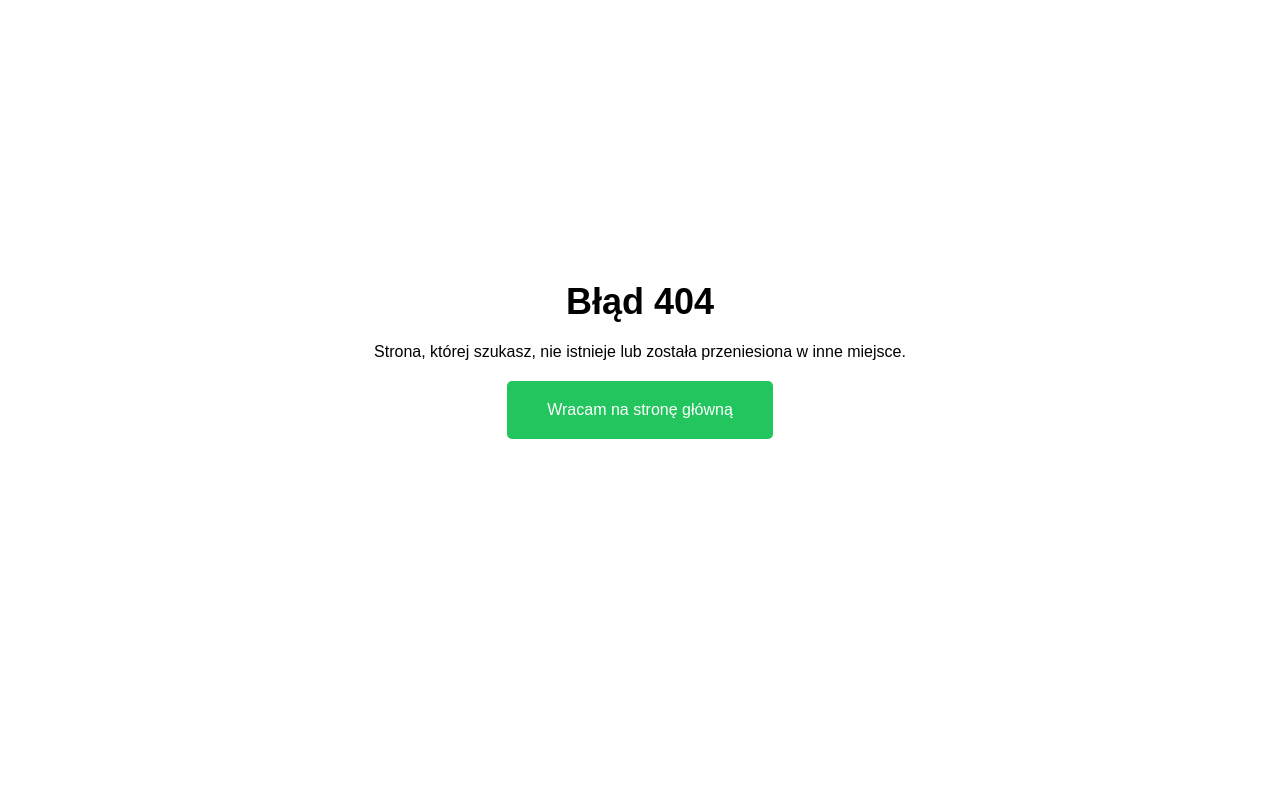
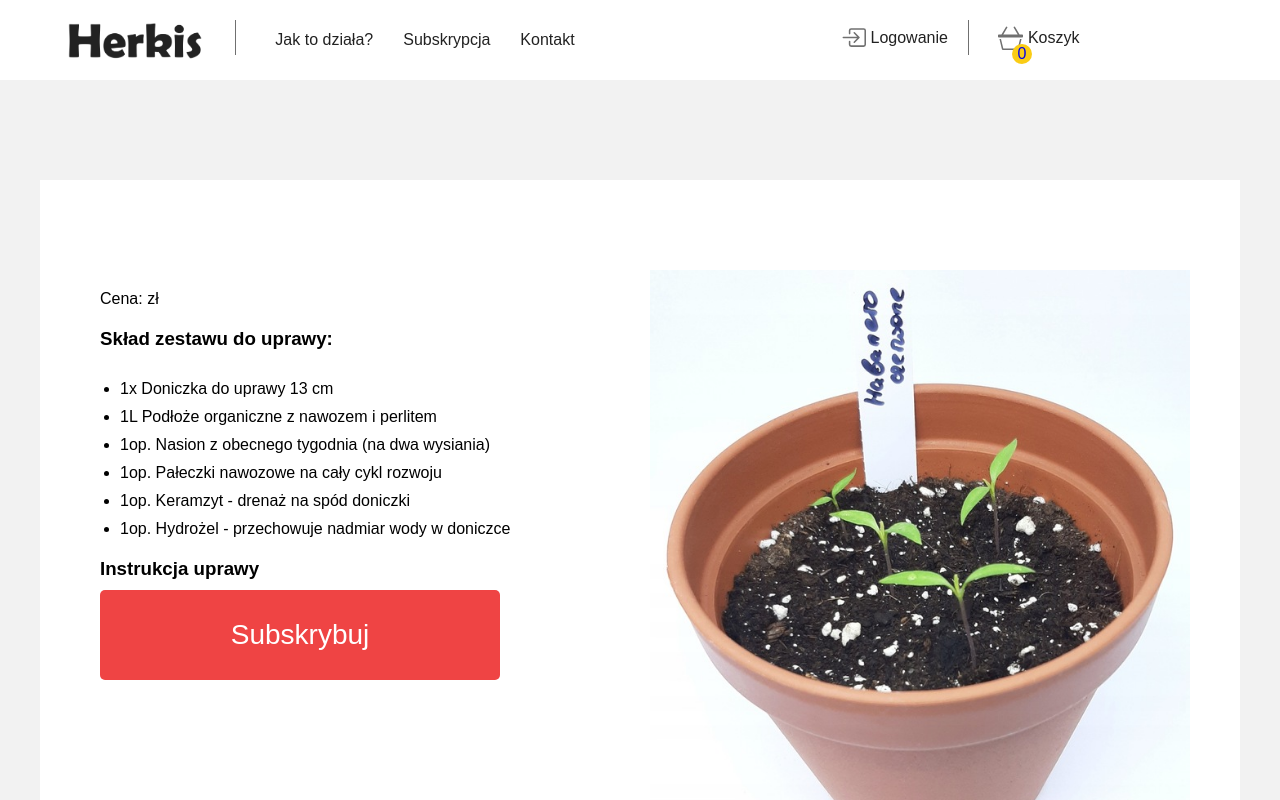
Before and after one commit to migdalius/herkis_shop, a React (Create React App) app in the folder client/: page /subskrypcja/1 in a window 1280 px wide. Before the commit this address had no page. Built offline with nearby package versions, Linux system fonts and the light colour scheme; no server answers.

Commit message:
Delivery page (changes)

```diff
--- a/client/package.json
+++ b/client/package.json
@@ -11,6 +11,7 @@
     "react": "^18.2.0",
     "react-bootstrap-icons": "^1.10.2",
     "react-dom": "^18.2.0",
+    "react-modal": "^3.16.1",
     "react-redux": "^8.0.5",
     "react-router-dom": "^6.5.0",
     "react-scripts": "5.0.1",
--- a/client/src/App.jsx
+++ b/client/src/App.jsx
@@ -26,6 +26,7 @@ import Pay from "./pages/pay/Pay";
 import Sub from "./pages/sub/Sub";
 import Work from "./pages/work/Work";
 import Contact from "./pages/contact/Contact";
+import SingleSub from "./pages/singleSub/SingleSub";
 
 function App() {
   const user = useSelector((state) => state.user.currentUser);
@@ -44,6 +45,7 @@ function App() {
         />
         <Route path="/rejestracja" element={<Register />} />
         <Route path="/subskrypcja" element={<Sub />} />
+        <Route path="/subskrypcja/:id" element={<SingleSub />} />
         <Route path="/jak-dziala-zestaw-do-uprawy" element={<Work />} />
         <Route path="/kontakt" element={<Contact />} />
         <Route path="/moje-konto" element={<HomeAdmin />} />
--- a/client/src/pages/delivery/Delivery.jsx
+++ b/client/src/pages/delivery/Delivery.jsx
@@ -11,6 +11,9 @@ import {
 } from "react-bootstrap-icons";
 import { useSelector } from "react-redux";
 import { Link } from "react-router-dom";
+
+import { useEffect, useState } from "react";
+import axios from "axios";
 
 const MainContainer = styled.div`
   background-color: #f4f6f9;
@@ -313,8 +316,51 @@ const DeliveryImg = styled.img`
 const SubTitle = styled.p`
   margin: 20px;
 `;
+
+const DevContainer = styled.div`
+  margin: 20px;
+  padding-top: 30px;
+`;
+
+const DevMain = styled.div`
+  display: flex;
+  flex-direction: column;
+  width: 350px;
+  height: auto;
+  background-color: #e2e8f0;
+  border-radius: 5px;
+  padding: 10px;
+`;
+
+const DevTitle = styled.h2`
+  font-size: 20px;
+  padding-bottom: 10px;
+`;
+const DevAdress = styled.div`
+  display: flex;
+  flex-direction: column;
+  gap: 5px;
+`;
+
+const DName = styled.p``;
+const DAdress = styled.p``;
+const DZip = styled.p``;
+const DCity = styled.p``;
+const DPhone = styled.p``;
+
+const DevButton = styled.button`
+  width: 30%;
+  height: 30px;
+  margin-top: 10px;
+  border: none;
+  background-color: #64748b;
+  color: #fff;
+  border-radius: 5px;
+`;
 const Delivery = () => {
   const cart = useSelector((state) => state.cart);
+  const user = useSelector((state) => state.user.currentUser);
+
   return (
     <MainContainer>
       <Container>
@@ -339,6 +385,21 @@ const Delivery = () => {
           <Wrapper>
             <Title>Adres dostawy</Title>
             <CartContainer>
+              {user ? (
+                <DevContainer>
+                  <DevMain>
+                    <DevTitle>Adres Dostawy</DevTitle>
+                    <DevAdress>
+                      <DName>Imię i Nazwisko: {user.name}</DName>
+                      <DAdress>Adres Dostawy: {user.delivery}</DAdress>
+                      <DZip>Kod pocztowy: {user.zip}</DZip>
+                      <DCity>Miasto: {user.city}</DCity>
+                      <DPhone>Telefon: {user.phone}</DPhone>
+                    </DevAdress>
+                    <DevButton>Zmień Adres</DevButton>
+                  </DevMain>
+                </DevContainer>
+              ) : (
                 <FormContainer>
                   <FormWrapper>
                     <Form>
@@ -351,6 +412,7 @@ const Delivery = () => {
                     </Form>
                   </FormWrapper>
                 </FormContainer>
+              )}
               <SecondTitle>Wybierz rodzaj dostawy</SecondTitle>
               <SubTitle>Darmowa dostawa</SubTitle>
               <WrapperButton>
--- /dev/null
+++ b/client/src/pages/singleSub/SingleSub.jsx
@@ -0,0 +1,199 @@
+import React from "react";
+import styled, { keyframes } from "styled-components";
+import Footer from "../../components/footer/Footer";
+
+import TopNav from "../../components/topNav/TopNav";
+import { Link } from "react-router-dom";
+
+import { Basket, Clock } from "react-bootstrap-icons";
+import { useLocation } from "react-router-dom";
+import { useEffect, useState } from "react";
+import { publicRequest } from "../requestMethods";
+import { addProduct } from "../../redux/cartRedux";
+import { useDispatch } from "react-redux";
+
+const MainContainer = styled.div`
+  height: auto;
+  background-color: #f2f2f2;
+  display: flex;
+  justify-content: center;
+  align-items: center;
+  padding-top: 100px;
+  padding-bottom: 100px;
+`;
+
+const Container = styled.div`
+  display: flex;
+  width: 1200px;
+  height: auto;
+  background-color: #fff;
+  @media (max-width: 1215px) {
+    width: 900px;
+  }
+  @media (max-width: 915px) {
+    width: 700px;
+  }
+  @media (max-width: 715px) {
+    width: 600px;
+  }
+  @media (max-width: 615px) {
+    width: 500px;
+  }
+  @media (max-width: 515px) {
+    width: 400px;
+  }
+  @media (max-width: 415px) {
+    width: 350px;
+  }
+  @media (max-width: 360px) {
+    width: 300px;
+  }
+`;
+
+const Wrap = styled.div`
+  margin: 50px;
+  width: 100%;
+`;
+
+const TextContainer = styled.div`
+  height: auto;
+`;
+const TitleSection = styled.h2`
+  font-size: 32px;
+  margin-top: 40px;
+`;
+const TextWrap = styled.div`
+  display: flex;
+  @media (max-width: 915px) {
+    flex-direction: column-reverse;
+  }
+`;
+const ImgWrap = styled.div`
+  width: 50%;
+  @media (max-width: 915px) {
+    width: 100%;
+  }
+`;
+
+const Img = styled.img`
+  width: 100%;
+`;
+const DescWrap = styled.div`
+  margin: 10px;
+  width: 50%;
+  @media (max-width: 915px) {
+    width: 100%;
+  }
+`;
+const Desc = styled.p`
+  padding-top: 10px;
+`;
+
+const List = styled.ul`
+  margin: 20px;
+`;
+const ListItem = styled.li`
+  padding-top: 10px;
+`;
+
+const SubTitle = styled.h3`
+  margin-top: 20px;
+`;
+
+const Button = styled.button`
+  width: 400px;
+  height: 90px;
+  border: none;
+  border-radius: 5px;
+  background-color: #ef4444;
+  color: #fff;
+  font-size: 28px;
+  cursor: pointer;
+`;
+
+const SingleSub = () => {
+  const location = useLocation();
+  const id = location.pathname.split("/")[2];
+
+  const [product, setProduct] = useState({});
+  const [quantity, setQuantity] = useState(1);
+
+  const dispatch = useDispatch();
+
+  useEffect(() => {
+    const getProduct = async () => {
+      try {
+        const res = await publicRequest.get(`/products/find/${id}`);
+        setProduct(res.data);
+      } catch (err) {
+        console.log(err);
+      }
+    };
+    getProduct();
+  }, [id]);
+
+  const handleQuantity = (type) => {
+    if (type === "dec") {
+      quantity > 1 && setQuantity(quantity - 1);
+    } else {
+      setQuantity(quantity + 1);
+    }
+  };
+
+  const handleClick = () => {
+    //update cart
+    dispatch(
+      addProduct({
+        ...product,
+        quantity,
+      })
+    );
+  };
+
+  return (
+    <>
+      <TopNav />
+      <MainContainer>
+        <Container>
+          <Wrap>
+            <TextContainer>
+              <TitleSection>{product.title}</TitleSection>
+              <TextWrap>
+                <DescWrap>
+                  <Desc>Cena: {product.price} zł</Desc>
+                  <SubTitle>Skład zestawu do uprawy:</SubTitle>
+                  <List>
+                    <ListItem>1x Doniczka do uprawy 13 cm</ListItem>
+                    <ListItem>
+                      1L Podłoże organiczne z nawozem i perlitem
+                    </ListItem>
+                    <ListItem>
+                      1op. Nasion z obecnego tygodnia (na dwa wysiania)
+                    </ListItem>
+                    <ListItem>
+                      1op. Pałeczki nawozowe na cały cykl rozwoju
+                    </ListItem>
+                    <ListItem>1op. Keramzyt - drenaż na spód doniczki</ListItem>
+                    <ListItem>
+                      1op. Hydrożel - przechowuje nadmiar wody w doniczce
+                    </ListItem>
+                  </List>
+                  <SubTitle>Instrukcja uprawy</SubTitle>
+                  <Desc>
+                    <Button onClick={handleClick}>Subskrybuj</Button>
+                  </Desc>
+                </DescWrap>
+                <ImgWrap>
+                  <Img src="../img/zestaw-do-uprawy-1.png" />
+                </ImgWrap>
+              </TextWrap>
+            </TextContainer>
+          </Wrap>
+        </Container>
+      </MainContainer>
+      <Footer />
+    </>
+  );
+};
+
+export default SingleSub;
--- a/client/src/pages/sub/Sub.jsx
+++ b/client/src/pages/sub/Sub.jsx
@@ -10,6 +10,7 @@ import axios from "axios";
 import { useDispatch, useSelector } from "react-redux";
 import { addProduct } from "../../redux/cartRedux";
 import Counter from "../../components/counter/Counter";
+import Modal from "react-modal";
 
 const MainContainer = styled.div`
   height: auto;
@@ -234,8 +235,6 @@ const BigDescTitle = styled.p`
 `;
 const Sub = () => {
   const [product, setProduct] = useState({});
-  const dispatch = useDispatch();
-  const [quantity, setQuantity] = useState(1);
 
   const [products, setProducts] = useState([]);
   const [months, setMonths] = useState([]);
@@ -262,16 +261,6 @@ const Sub = () => {
     };
     getProducts();
   }, []);
-
-  const handleClick = () => {
-    //update cart
-    dispatch(
-      addProduct({
-        ...product,
-        quantity,
-      })
-    );
-  };
 
   return (
     <>
@@ -336,7 +325,9 @@ const Sub = () => {
                         </SubTitlePrice>
                       </LeftContainer>
                       <RightContainer>
-                        <Button onClick={handleClick}>Subskrybuj</Button>
+                        <Link to={`../subskrypcja/${item._id}`}>
+                          <Button>Subskrybuj</Button>
+                        </Link>
                       </RightContainer>
                     </SubContainer>
                   );
@@ -357,7 +348,9 @@ const Sub = () => {
                         </SubTitlePrice>
                       </LeftContainer>
                       <RightContainer>
-                        <Button onClick={handleClick}>Subskrybuj</Button>
+                        <Link to={`../subskrypcja/${item._id}`}>
+                          <Button>Subskrybuj</Button>
+                        </Link>
                       </RightContainer>
                     </SubContainer>
                   );
```
Also changed, not shown: 1 other file (tests, documents, lock files or other folders). Lines whose indentation alone changed are shown as unchanged.
